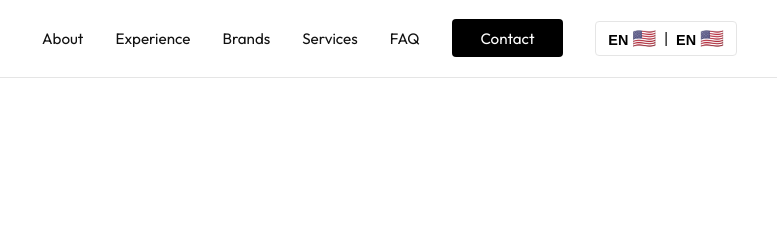
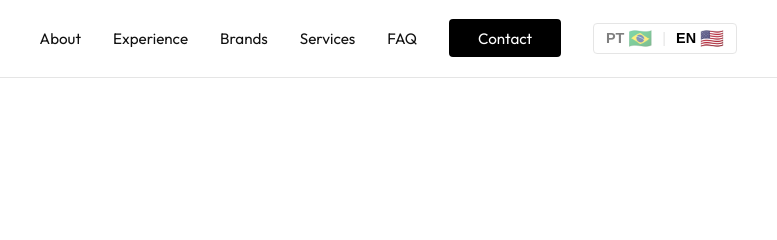
Before and after one commit to Schiebs10/Beatriz.com, a website built with Vite: page index.html in a window 1280 px wide. Shown: the top 240 px of the page, 471-1248 px from the left. Built offline with nearby package versions, Linux system fonts and the light colour scheme.

Commit message:
ui changes

```diff
--- a/main.js
+++ b/main.js
@@ -4,7 +4,7 @@ import { translations } from './translations.js'
 document.addEventListener('DOMContentLoaded', () => {
     // Language Toggle
     const langToggle = document.getElementById('lang-toggle');
-    const flagIcon = langToggle.querySelector('.flag-icon');
+    // flagIcon removed as we now handle multiple icons dynamically
     let currentLang = 'en';
 
     function updateContent(lang) {
@@ -44,14 +44,29 @@ document.addEventListener('DOMContentLoaded', () => {
         }
 
         // Update Flag and Text
-        const langText = langToggle.querySelector('.lang-text');
+        // Update Language Toggle Button (Switch Sides)
+        const leftOption = document.getElementById('lang-left');
+        const rightOption = document.getElementById('lang-right');
+
         if (lang === 'en') {
-            flagIcon.innerText = '🇺🇸';
-            langText.innerText = 'EN';
+            // Left: PT (Inactive)
+            leftOption.innerHTML = '<span class="lang-text">PT</span><span class="flag-icon">🇧🇷</span>';
+            leftOption.classList.remove('active');
+
+            // Right: EN (Active)
+            rightOption.innerHTML = '<span class="lang-text">EN</span><span class="flag-icon">🇺🇸</span>';
+            rightOption.classList.add('active');
+
             langToggle.setAttribute('aria-label', 'Switch to Portuguese');
         } else {
-            flagIcon.innerText = '🇧🇷';
-            langText.innerText = 'PT';
+            // Left: EN (Inactive)
+            leftOption.innerHTML = '<span class="lang-text">EN</span><span class="flag-icon">🇺🇸</span>';
+            leftOption.classList.remove('active');
+
+            // Right: PT (Active)
+            rightOption.innerHTML = '<span class="lang-text">PT</span><span class="flag-icon">🇧🇷</span>';
+            rightOption.classList.add('active');
+
             langToggle.setAttribute('aria-label', 'Switch to English');
         }
     }
--- a/style.css
+++ b/style.css
@@ -165,21 +165,43 @@ ul {
   cursor: pointer;
   display: flex;
   align-items: center;
+  justify-content: center;
   gap: 8px;
   font-size: 0.9rem;
   transition: var(--transition);
   padding: 5px 12px;
   border-radius: 4px;
+  min-width: 100px;
 }
 
 .lang-toggle:hover {
   border-color: var(--black);
 }
 
+.lang-option {
+  display: flex;
+  align-items: center;
+  gap: 4px;
+  opacity: 0.5;
+  transition: var(--transition);
+}
+
+.lang-option.active {
+  opacity: 1;
+  font-weight: 700;
+}
+
+.lang-separator {
+  color: var(--border-color);
+  font-weight: 300;
+  margin: 0 2px;
+}
+
 .flag-icon {
   font-size: 1.2rem;
   border-radius: 50%;
   object-fit: cover;
+  line-height: 1;
 }
 
 .lang-text {
```
